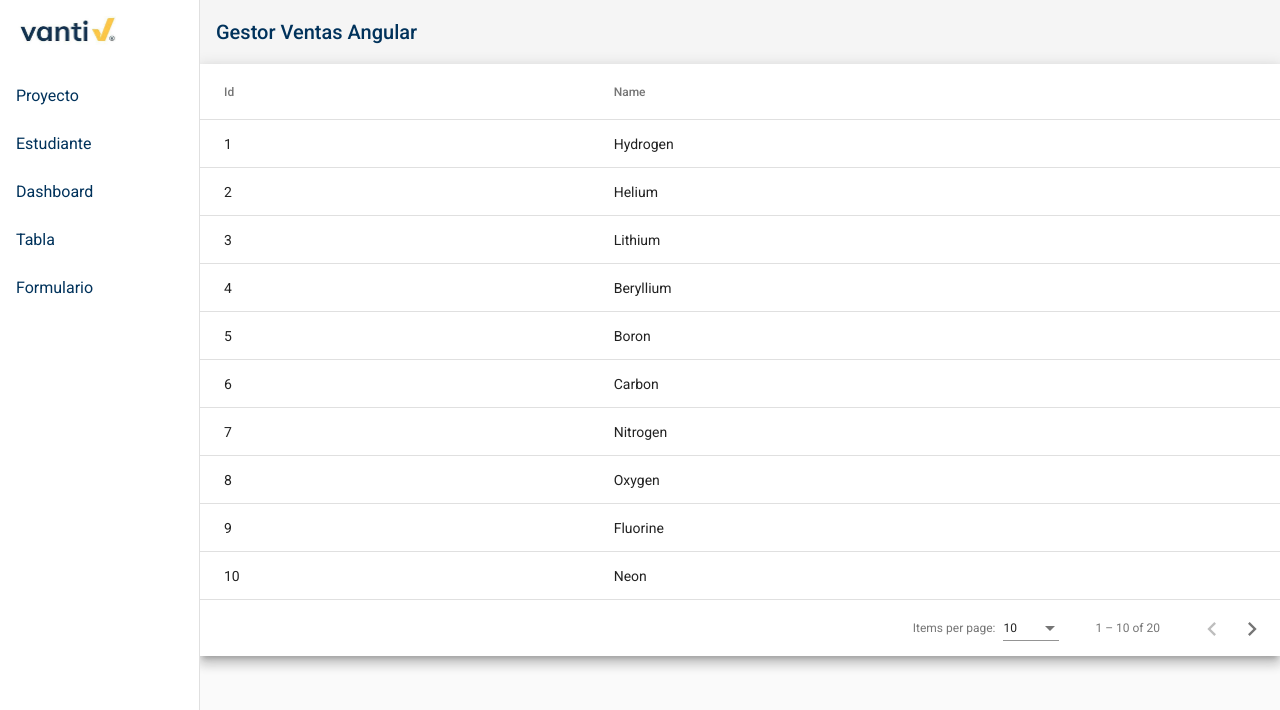
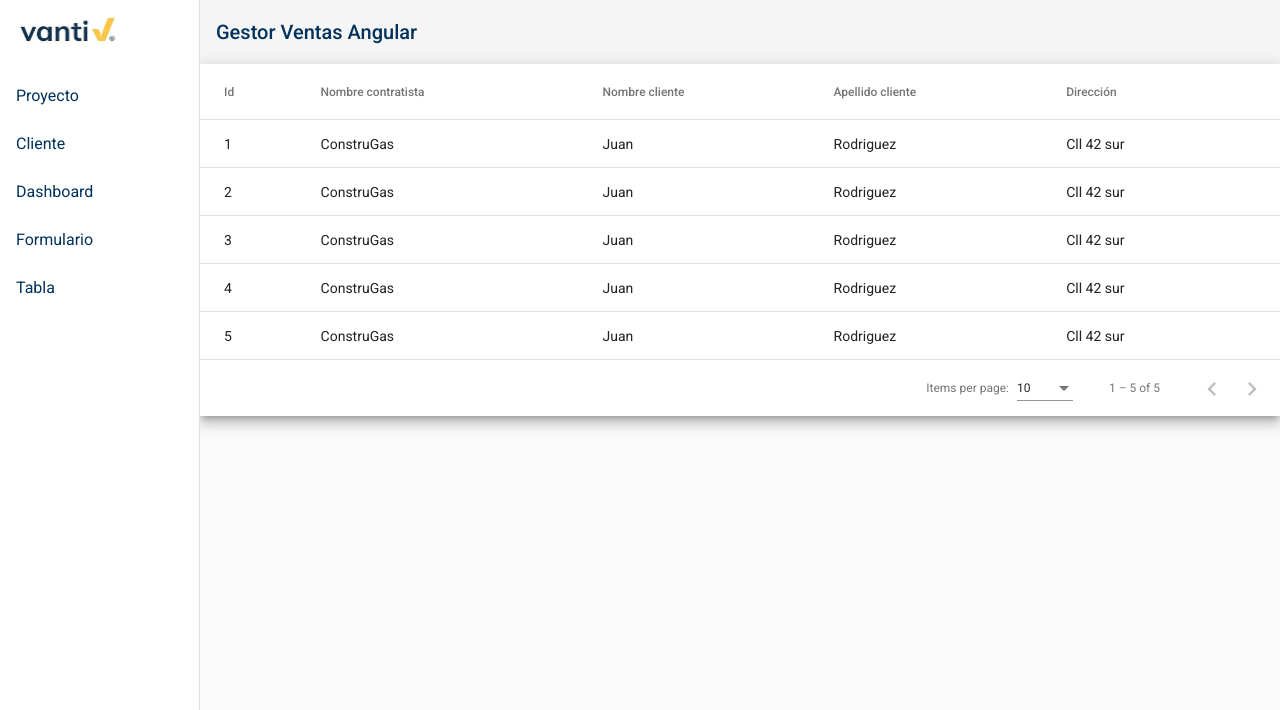
Before and after one commit to ZeroCool8901/GestorVentasFrontAngular, an Angular app: page /Tabla in a window 1280 px wide. Shown: the top 710 px of the page. Built offline with nearby package versions, Linux system fonts and the light colour scheme.

Commit message:
Se actualizan el formulario

```diff
--- a/src/app/Components/dashboard/dashboard.component.html
+++ b/src/app/Components/dashboard/dashboard.component.html
@@ -1,5 +1,5 @@
 <div class="grid-container">
-  <h1 class="mat-h1">Dashboard</h1>
+  <h1 class="mat-h1">Métricas</h1>
   <mat-grid-list cols="2" rowHeight="350px">
     <mat-grid-tile *ngFor="let card of cards | async" [colspan]="card.cols" [rowspan]="card.rows">
       <mat-card class="dashboard-card">
--- a/src/app/Components/dashboard/dashboard.component.ts
+++ b/src/app/Components/dashboard/dashboard.component.ts
@@ -13,21 +13,21 @@ export class DashboardComponent {
     map(({ matches }) => {
       if (matches) {
         return [
-          { title: 'Card 1', cols: 1, rows: 1 },
-          { title: 'Card 2', cols: 1, rows: 1 },
-          { title: 'Card 3', cols: 1, rows: 1 },
-          { title: 'Card 4', cols: 1, rows: 1 }
+          { title: 'Ventas', cols: 1, rows: 1 },
+          { title: 'Estadisticas', cols: 1, rows: 1 },
+          { title: 'Gráficas', cols: 1, rows: 1 },
+          { title: 'Resultados', cols: 1, rows: 1 }
         ];
       }
 
       return [
-        { title: 'Card 1', cols: 2, rows: 1 },
-        { title: 'Card 2', cols: 1, rows: 1 },
-        { title: 'Card 3', cols: 1, rows: 2 },
-        { title: 'Card 4', cols: 1, rows: 1 }
+        { title: 'Ventas', cols: 2, rows: 1 },
+        { title: 'Estadisticas', cols: 1, rows: 1 },
+        { title: 'Gráficas', cols: 1, rows: 2 },
+        { title: 'Resultados', cols: 1, rows: 1 }
       ];
     })
   );
 
-  constructor(private breakpointObserver: BreakpointObserver) {}
+  constructor(private breakpointObserver: BreakpointObserver) { }
 }
--- a/src/app/Components/estudiantes/estudiantes.component.css
+++ b/src/app/Components/estudiantes/estudiantes.component.css
@@ -0,0 +1,8 @@
+.example-card {
+  max-width: 400px;
+}
+
+.example-header-image {
+  background-image: url('https://material.angular.io/assets/img/examples/shiba1.jpg');
+  background-size: cover;
+}
--- a/src/app/Components/estudiantes/estudiantes.component.html
+++ b/src/app/Components/estudiantes/estudiantes.component.html
@@ -1,2 +1,8 @@
-<p>estudiantes works!</p>
-<p>{{estudiante}}</p>
+<mat-card class="example-card" style="margin: 2rem;">
+  <mat-card-header>
+    <div mat-card-avatar class="example-header-image"></div>
+    <mat-card-title>Juan Rodriguez</mat-card-title>
+    <mat-card-subtitle>Nuevo usuario</mat-card-subtitle>
+    <mat-card-subtitle>Dirección: Cll 42 Sur</mat-card-subtitle>
+  </mat-card-header>
+</mat-card>
--- a/src/app/Components/estudiantes/estudiantes.component.ts
+++ b/src/app/Components/estudiantes/estudiantes.component.ts
@@ -11,5 +11,5 @@ export class EstudiantesComponent implements OnInit {
 
   ngOnInit(): void {
   }
-estudiante = "Hola mi Zorro"
+  estudiante = ""
 }
--- a/src/app/Components/formulario/formulario.component.html
+++ b/src/app/Components/formulario/formulario.component.html
@@ -1,20 +1,20 @@
 <form [formGroup]="addressForm" novalidate (ngSubmit)="onSubmit()">
-  <mat-card class="shipping-card">
+  <mat-card class="shipping-card" style="margin:3rem;">
     <mat-card-header>
-      <mat-card-title>Shipping Information</mat-card-title>
+      <mat-card-title>Datos de cliente</mat-card-title>
     </mat-card-header>
     <mat-card-content>
       <div class="row">
         <div class="col">
           <mat-form-field class="full-width">
-            <input matInput placeholder="Company" formControlName="company">
+            <input matInput placeholder="Nombre contratista" formControlName="nameClient">
           </mat-form-field>
         </div>
       </div>
       <div class="row">
         <div class="col">
           <mat-form-field class="full-width">
-            <input matInput placeholder="First name" formControlName="firstName">
+            <input matInput placeholder="Nombre" formControlName="firstName">
             <mat-error *ngIf="addressForm.controls['firstName'].hasError('required')">
               First name is <strong>required</strong>
             </mat-error>
@@ -22,7 +22,7 @@
         </div>
         <div class="col">
           <mat-form-field class="full-width">
-            <input matInput placeholder="Last name" formControlName="lastName">
+            <input matInput placeholder="Apellido" formControlName="lastName">
             <mat-error *ngIf="addressForm.controls['lastName'].hasError('required')">
               Last name is <strong>required</strong>
             </mat-error>
@@ -32,7 +32,7 @@
       <div class="row">
         <div class="col">
           <mat-form-field class="full-width">
-            <textarea matInput placeholder="Address" formControlName="address"></textarea>
+            <textarea matInput placeholder="Dirección" formControlName="address"></textarea>
             <mat-error *ngIf="addressForm.controls['address'].hasError('required')">
               Address is <strong>required</strong>
             </mat-error>
@@ -56,7 +56,7 @@
       <div class="row">
         <div class="col">
           <mat-form-field class="full-width">
-            <input matInput placeholder="City" formControlName="city">
+            <input matInput placeholder="Ciudad" formControlName="city">
             <mat-error *ngIf="addressForm.controls['city'].hasError('required')">
               City is <strong>required</strong>
             </mat-error>
@@ -64,7 +64,7 @@
         </div>
         <div class="col">
           <mat-form-field class="full-width">
-            <mat-select placeholder="State" formControlName="state">
+            <mat-select placeholder="Estado" formControlName="state">
               <mat-option *ngFor="let state of states" [value]="state.abbreviation">
                 {{ state.name }}
               </mat-option>
@@ -78,7 +78,7 @@
       <div class="row">
         <div class="col">
           <mat-form-field class="full-width">
-            <input matInput #postalCode maxlength="5" placeholder="Postal Code" type="number" formControlName="postalCode">
+            <input matInput #postalCode maxlength="5" placeholder="Postal" type="number" formControlName="postalCode">
             <mat-hint align="end">{{postalCode.value.length}} / 5</mat-hint>
           </mat-form-field>
         </div>
@@ -86,15 +86,16 @@
       <div class="row">
         <div class="col">
           <mat-radio-group formControlName="shipping">
-            <mat-radio-button value="free">Free Shipping</mat-radio-button>
-            <mat-radio-button value="priority">Priority Shipping</mat-radio-button>
-            <mat-radio-button value="nextday">Next Day Shipping</mat-radio-button>
+            <mat-radio-button value="newClient">Cliente nuevo</mat-radio-button>
+            <mat-radio-button value="increment">Incremento</mat-radio-button>
+            <mat-radio-button value="reparation">Reparación</mat-radio-button>
+            <mat-radio-button value="maintance">Mantenimiento</mat-radio-button>
           </mat-radio-group>
         </div>
       </div>
     </mat-card-content>
     <mat-card-actions>
-      <button mat-raised-button color="primary" type="submit">Submit</button>
+      <button mat-raised-button color="primary" type="submit">Enviar</button>
     </mat-card-actions>
   </mat-card>
 </form>
--- a/src/app/Components/menu/menu.component.html
+++ b/src/app/Components/menu/menu.component.html
@@ -7,10 +7,10 @@
     </mat-toolbar>
     <mat-nav-list>
       <a mat-list-item href="/Proyecto">Proyecto</a>
-      <a mat-list-item href="/Estudiante">Estudiante</a>
+      <a mat-list-item href="/Estudiante">Cliente</a>
       <a mat-list-item href="/Dashboard">Dashboard</a>
+      <a mat-list-item href="/Formulario">Formulario</a>
       <a mat-list-item href="/Tabla">Tabla</a>
-      <a mat-list-item href="/Formulario">Formulario</a>
     </mat-nav-list>
   </mat-sidenav>
   <mat-sidenav-content>
--- a/src/app/Components/table/table-datasource.ts
+++ b/src/app/Components/table/table-datasource.ts
@@ -8,30 +8,18 @@ import { Observable, of as observableOf, merge } from 'rxjs';
 export interface TableItem {
   name: string;
   id: number;
+  nameClient: string;
+  lastNameClient: string;
+  address: string;
 }
 
 // TODO: replace this with real data from your application
 const EXAMPLE_DATA: TableItem[] = [
-  {id: 1, name: 'Hydrogen'},
-  {id: 2, name: 'Helium'},
-  {id: 3, name: 'Lithium'},
-  {id: 4, name: 'Beryllium'},
-  {id: 5, name: 'Boron'},
-  {id: 6, name: 'Carbon'},
-  {id: 7, name: 'Nitrogen'},
-  {id: 8, name: 'Oxygen'},
-  {id: 9, name: 'Fluorine'},
-  {id: 10, name: 'Neon'},
-  {id: 11, name: 'Sodium'},
-  {id: 12, name: 'Magnesium'},
-  {id: 13, name: 'Aluminum'},
-  {id: 14, name: 'Silicon'},
-  {id: 15, name: 'Phosphorus'},
-  {id: 16, name: 'Sulfur'},
-  {id: 17, name: 'Chlorine'},
-  {id: 18, name: 'Argon'},
-  {id: 19, name: 'Potassium'},
-  {id: 20, name: 'Calcium'},
+  { id: 1, name: 'ConstruGas', nameClient: 'Juan', lastNameClient: 'Rodriguez', address: 'Cll 42 sur' },
+  { id: 2, name: 'ConstruGas', nameClient: 'Juan', lastNameClient: 'Rodriguez', address: 'Cll 42 sur' },
+  { id: 3, name: 'ConstruGas', nameClient: 'Juan', lastNameClient: 'Rodriguez', address: 'Cll 42 sur' },
+  { id: 4, name: 'ConstruGas', nameClient: 'Juan', lastNameClient: 'Rodriguez', address: 'Cll 42 sur' },
+  { id: 5, name: 'ConstruGas', nameClient: 'Juan', lastNameClient: 'Rodriguez', address: 'Cll 42 sur' },
 ];
 
 /**
@@ -59,7 +47,7 @@ export class TableDataSource extends DataSource<TableItem> {
       // stream for the data-table to consume.
       return merge(observableOf(this.data), this.paginator.page, this.sort.sortChange)
         .pipe(map(() => {
-          return this.getPagedData(this.getSortedData([...this.data ]));
+          return this.getPagedData(this.getSortedData([...this.data]));
         }));
     } else {
       throw Error('Please set the paginator and sort on the data source before connecting.');
@@ -70,7 +58,7 @@ export class TableDataSource extends DataSource<TableItem> {
    *  Called when the table is being destroyed. Use this function, to clean up
    * any open connections or free any held resources that were set up during connect.
    */
-  disconnect(): void {}
+  disconnect(): void { }
 
   /**
    * Paginate the data (client-side). If you're using server-side pagination,
--- a/src/app/Components/table/table.component.html
+++ b/src/app/Components/table/table.component.html
@@ -8,19 +8,33 @@
 
     <!-- Name Column -->
     <ng-container matColumnDef="name">
-      <th mat-header-cell *matHeaderCellDef mat-sort-header>Name</th>
+      <th mat-header-cell *matHeaderCellDef mat-sort-header>Nombre contratista</th>
       <td mat-cell *matCellDef="let row">{{row.name}}</td>
+    </ng-container>
+
+    <!-- Name Client Column -->
+    <ng-container matColumnDef="nameClient">
+      <th mat-header-cell *matHeaderCellDef mat-sort-header>Nombre cliente</th>
+      <td mat-cell *matCellDef="let row">{{row.nameClient}}</td>
+    </ng-container>
+
+    <!-- Name Client Column -->
+    <ng-container matColumnDef="lastNameClient">
+      <th mat-header-cell *matHeaderCellDef mat-sort-header>Apellido cliente</th>
+      <td mat-cell *matCellDef="let row">{{row.lastNameClient}}</td>
+    </ng-container>
+
+    <!-- Name Client Column -->
+    <ng-container matColumnDef="address">
+      <th mat-header-cell *matHeaderCellDef mat-sort-header>Dirección</th>
+      <td mat-cell *matCellDef="let row">{{row.address}}</td>
     </ng-container>
 
     <tr mat-header-row *matHeaderRowDef="displayedColumns"></tr>
     <tr mat-row *matRowDef="let row; columns: displayedColumns;"></tr>
   </table>
 
-  <mat-paginator #paginator
-      [length]="dataSource.data.length"
-      [pageIndex]="0"
-      [pageSize]="10"
-      [pageSizeOptions]="[5, 10, 20]"
-      aria-label="Select page">
+  <mat-paginator #paginator [length]="dataSource.data.length" [pageIndex]="0" [pageSize]="10"
+    [pageSizeOptions]="[5, 10, 20]" aria-label="Select page">
   </mat-paginator>
 </div>
--- a/src/app/Components/table/table.component.ts
+++ b/src/app/Components/table/table.component.ts
@@ -16,7 +16,7 @@ export class TableComponent implements AfterViewInit {
   dataSource: TableDataSource;
 
   /** Columns displayed in the table. Columns IDs can be added, removed, or reordered. */
-  displayedColumns = ['id', 'name'];
+  displayedColumns = ['id', 'name', 'nameClient', 'lastNameClient', 'address'];
 
   constructor() {
     this.dataSource = new TableDataSource();
```
